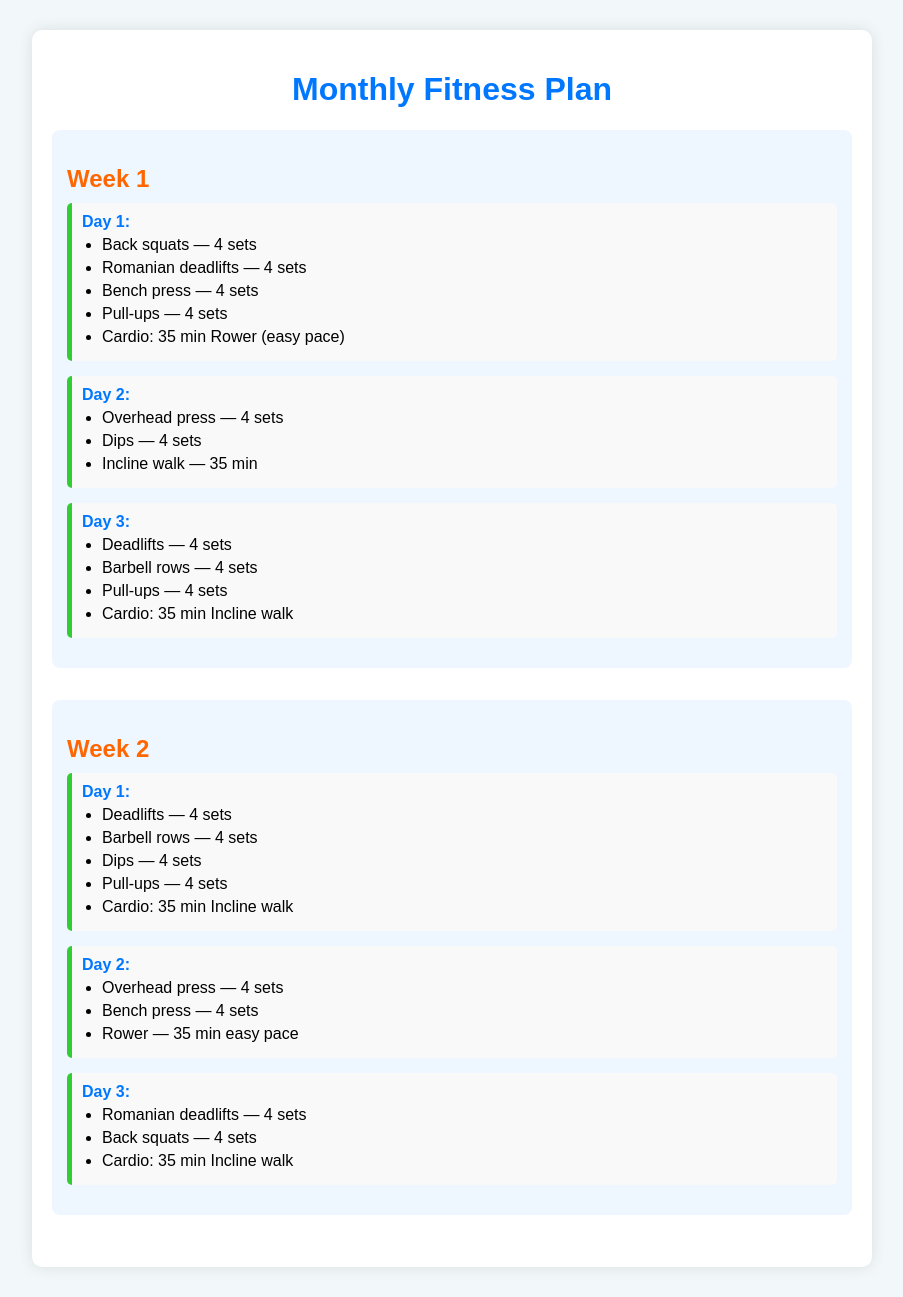
After one commit to incognizantx/fitness_app, a Flask app: page /plan in a window 1280 px wide. The commit adds this page. Shown: the whole page, without its empty margins (188-1091 px from the left). Run offline with Flask 3, Linux system fonts and the light colour scheme.

Commit message:
new version

```diff
--- a/fitness_app/app.py
+++ b/fitness_app/app.py
@@ -1,24 +1,70 @@
 from flask import Flask, render_template, request
 import random
+from ml_engine import predict_intensity
 
 app = Flask(__name__)
 
 EXERCISES = {
-    "Weight Loss": [
-        "30 min brisk walking", "20 min HIIT cardio", "Cycling - 10 km",
-        "Jump rope - 10 min", "Swimming - 30 min", "Bodyweight circuit training"
-    ],
-    "Muscle Gain": [
-        "Bench press - 4 sets", "Deadlift - 4 sets", "Squats - 4 sets",
-        "Overhead press - 4 sets", "Pull-ups - 3 sets", "Dumbbell curls - 3 sets"
-    ],
-    "Endurance": [
-        "5 km run", "Cycling - 15 km", "Rowing machine - 20 min",
-        "Swimming - 40 min", "Stair climbing - 20 min", "Burpees - 3 sets"
-    ]
+    "Weight Loss": {
+        "strength": ["Bodyweight squats", "Push-ups", "Walking lunges", "Dumbbell rows", "Plank holds", "Kettlebell swings"],
+        "cardio":   ["Brisk walk", "HIIT intervals", "Cycling", "Elliptical", "Rowing", "Jump rope"]
+    },
+    "Muscle Gain": {
+        "strength": ["Back squats", "Deadlifts", "Bench press", "Overhead press", "Barbell rows", "Pull-ups", "Dips", "Romanian deadlifts"],
+        "cardio":   ["Incline walk", "Light cycling", "Rower easy pace"]
+    },
+    "Endurance": {
+        "strength": ["Goblet squats", "Step-ups", "Kettlebell clean & press", "Walking lunges", "Core circuit", "Single-leg RDL"],
+        "cardio":   ["Steady run", "Tempo run", "Long ride", "Rowing steady", "Stair climber", "Swim"]
+    }
 }
+def generate_plan():
+    return {
+        "Week 1": [
+            ["Back squats — 4 sets", "Romanian deadlifts — 4 sets", "Bench press — 4 sets", "Pull-ups — 4 sets", "Cardio: 35 min Rower (easy pace)"],
+            ["Overhead press — 4 sets", "Dips — 4 sets", "Incline walk — 35 min"],
+            ["Deadlifts — 4 sets", "Barbell rows — 4 sets", "Pull-ups — 4 sets", "Cardio: 35 min Incline walk"]
+        ],
+        "Week 2": [
+            ["Deadlifts — 4 sets", "Barbell rows — 4 sets", "Dips — 4 sets", "Pull-ups — 4 sets", "Cardio: 35 min Incline walk"],
+            ["Overhead press — 4 sets", "Bench press — 4 sets", "Rower — 35 min easy pace"],
+            ["Romanian deadlifts — 4 sets", "Back squats — 4 sets", "Cardio: 35 min Incline walk"]
+        ]
+        # You can extend for Week 3, Week 4, etc.
+    }
 
-@app.route("/", methods=["GET", "POST"])
+
+def build_plan(goal, duration, intensity):
+    """
+    intensity: 'Low' | 'Medium' | 'High'
+    We scale total sets and cardio minutes by intensity and duration.
+    """
+    cfg = {
+        "Low":    {"sets_per_strength_move": 2, "strength_moves": 4, "cardio_min": 15},
+        "Medium": {"sets_per_strength_move": 3, "strength_moves": 5, "cardio_min": 25},
+        "High":   {"sets_per_strength_move": 4, "strength_moves": 6, "cardio_min": 35},
+    }[intensity]
+
+    bank = EXERCISES[goal]
+    strength_pool = bank["strength"]
+    cardio_pool = bank["cardio"]
+
+    def day_plan(day_idx=None):
+        strength = random.sample(strength_pool, min(cfg["strength_moves"], len(strength_pool)))
+        cardio = random.choice(cardio_pool)
+        strength_text = ", ".join(f"{mv} — {cfg['sets_per_strength_move']} sets" for mv in strength)
+        return f"{('Day ' + str(day_idx) + ': ') if day_idx else ''}{strength_text}; Cardio: {cfg['cardio_min']} min {cardio}"
+
+    if duration == "Day":
+        return [day_plan()]
+    elif duration == "Week":
+        return [day_plan(i+1) for i in range(7)]
+    elif duration == "Month":
+        # 4 weeks summary (each entry describes a representative week)
+        return [f"Week {i+1}: " + ", ".join([day_plan() for _ in range(3)]) for i in range(4)]
+    return []
+
+@app.route("/", methods=["GET"])
 def home():
     return render_template("index.html")
 
@@ -27,21 +73,30 @@ def results():
     weight = float(request.form["weight"])
     height = float(request.form["height"])
     age = int(request.form["age"])
-    gender = request.form["gender"]
-    goal = request.form["goal"]
-    duration = request.form["duration"]
+    gender = request.form["gender"]            # "Male" | "Female"
+    goal = request.form["goal"]                # in EXERCISES keys
+    duration = request.form["duration"]        # Day | Week | Month
 
-    base_exercises = EXERCISES.get(goal, [])
-    if duration == "Day":
-        plan = random.sample(base_exercises, min(3, len(base_exercises)))
-    elif duration == "Week":
-        plan = [f"Day {i+1}: " + ", ".join(random.sample(base_exercises, 3)) for i in range(7)]
-    elif duration == "Month":
-        plan = [f"Week {i+1}: " + ", ".join(random.sample(base_exercises, 4)) for i in range(4)]
-    else:
-        plan = []
+    intensity, bmi = predict_intensity(age, weight, height, gender, goal)
+    plan = build_plan(goal, duration, intensity)
 
-    return render_template("results.html", plan=plan, duration=duration)
+    # For transparency, show the calculated BMI and intensity
+    summary = {
+        "bmi": round(bmi, 1),
+        "intensity": intensity,
+        "goal": goal,
+        "duration": duration,
+        "gender": gender,
+        "age": age,
+        "weight": weight,
+        "height": height
+    }
+    return render_template("results.html", plan=plan, duration=duration, summary=summary)
 
+@app.route("/plan")
+def plan():
+    fitness_plan = generate_plan()
+    return render_template("plan.html", fitness_plan=fitness_plan)
 if __name__ == "__main__":
-    app.run(host="0.0.0.0", port=5000, debug=True)
+    # Expose to LAN so you can open on phone
+    app.run(debug=True)
--- /dev/null
+++ b/fitness_app/ml_engine.py
@@ -0,0 +1,81 @@
+import os
+import numpy as np
+from joblib import dump, load
+from sklearn.ensemble import RandomForestClassifier
+
+MODEL_PATH = "model_intensity.joblib"
+
+# Goals in a fixed order so we can one-hot properly
+GOALS = ["Weight Loss", "Muscle Gain", "Endurance"]
+GENDERS = ["Male", "Female"]
+
+def _make_synthetic_dataset(n=2000, seed=42):
+    """
+    We generate a simple synthetic dataset:
+      X features: [age, BMI, gender_is_male, goal_wl, goal_mg, goal_end]
+      y target: intensity_class in {0:Low, 1:Medium, 2:High}
+    Target is created by heuristic + noise so the model learns a sensible rule.
+    """
+    rng = np.random.default_rng(seed)
+    age = rng.integers(12, 81, size=n)                # 12..80
+    bmi = rng.uniform(16, 40, size=n)                 # underweight..obese
+    gender_male = rng.integers(0, 2, size=n)          # 0/1
+    goal_idx = rng.integers(0, 3, size=n)             # 0..2
+
+    goal_oh = np.zeros((n, 3), dtype=int)
+    goal_oh[np.arange(n), goal_idx] = 1
+
+    # Heuristic base score: higher for muscle gain & endurance, lower for high BMI & older age
+    base = (
+        0.6 * goal_oh[:, 1] +         # Muscle Gain tends higher intensity
+        0.5 * goal_oh[:, 2] +         # Endurance medium-high
+        0.3 * goal_oh[:, 0]           # Weight Loss medium
+    )
+    base += 0.25 * gender_male        # slight bump for male
+    base -= 0.02 * np.clip(age - 35, 0, None)  # intensity reduces after ~35
+    base -= 0.03 * np.clip(bmi - 27, 0, None)  # intensity reduces for BMI>27
+    base += rng.normal(0, 0.15, size=n)        # noise
+
+    # Map continuous base to classes
+    # thresholds chosen to produce roughly balanced classes
+    y = np.digitize(base, bins=[0.15, 0.55])   # 0:low, 1:med, 2:high
+
+    X = np.column_stack([age, bmi, gender_male, goal_oh])
+    return X, y
+
+def _train_and_save_model():
+    X, y = _make_synthetic_dataset()
+    clf = RandomForestClassifier(
+        n_estimators=120, max_depth=6, random_state=7, class_weight="balanced"
+    )
+    clf.fit(X, y)
+    dump(clf, MODEL_PATH)
+    return clf
+
+def _ensure_model():
+    if os.path.exists(MODEL_PATH):
+        try:
+            return load(MODEL_PATH)
+        except Exception:
+            pass
+    return _train_and_save_model()
+
+_model = _ensure_model()
+
+def _featurize(age: int, weight_kg: float, height_cm: float, gender: str, goal: str):
+    h_m = height_cm / 100.0
+    bmi = weight_kg / (h_m * h_m) if h_m > 0 else 0.0
+    gender_male = 1 if gender == "Male" else 0
+    goal_vec = [1 if goal == g else 0 for g in GOALS]
+    X = np.array([age, bmi, gender_male] + goal_vec, dtype=float).reshape(1, -1)
+    return X, bmi
+
+def predict_intensity(age, weight_kg, height_cm, gender, goal):
+    """
+    Returns: (intensity_label, bmi_value)
+      intensity_label in {"Low","Medium","High"}
+    """
+    X, bmi = _featurize(age, weight_kg, height_cm, gender, goal)
+    pred = int(_model.predict(X)[0])
+    label = ["Low", "Medium", "High"][pred]
+    return label, float(bmi)
--- /dev/null
+++ b/fitness_app/requirements.txt
@@ -0,0 +1,4 @@
+flask
+scikit-learn
+numpy
+joblib
--- /dev/null
+++ b/fitness_app/static/css/plan.css
@@ -0,0 +1,55 @@
+body {
+    font-family: Arial, sans-serif;
+    background-color: #f2f7fa;
+    margin: 0;
+    padding: 0;
+}
+
+.container {
+    max-width: 800px;
+    margin: 30px auto;
+    padding: 20px;
+    background: white;
+    border-radius: 10px;
+    box-shadow: 0px 0px 15px rgba(0,0,0,0.1);
+}
+
+h1 {
+    text-align: center;
+    color: #0077ff;
+}
+
+.week-plan {
+    margin-bottom: 2rem;
+    padding: 15px;
+    background: #eef6ff;
+    border-radius: 8px;
+}
+
+.week-plan h2 {
+    color: #ff6600;
+    margin-bottom: 10px;
+}
+
+.day {
+    margin-bottom: 15px;
+    background: #f9f9f9;
+    border-left: 5px solid limegreen;
+    padding: 10px;
+    border-radius: 5px;
+}
+
+.day strong {
+    display: block;
+    color: #0077ff;
+    margin-bottom: 5px;
+}
+
+ul {
+    margin: 0;
+    padding-left: 20px;
+}
+
+li {
+    margin-bottom: 5px;
+}
--- a/fitness_app/static/theme.js
+++ b/fitness_app/static/theme.js
@@ -19,8 +19,6 @@ function changeTheme(color) {
 document.addEventListener('DOMContentLoaded', () => {
   const savedTheme = localStorage.getItem('themeColor') || 'blue';
   const themePicker = document.getElementById('themePicker');
-    if (themePicker) {
-        themePicker.value = savedTheme;
-    }
+  if (themePicker) themePicker.value = savedTheme;
   applyTheme(savedTheme);
 });
--- /dev/null
+++ b/fitness_app/templates/plan.html
@@ -0,0 +1,28 @@
+<!DOCTYPE html>
+<html lang="en">
+<head>
+    <meta charset="UTF-8">
+    <title>Fitness Plan</title>
+    <link rel="stylesheet" href="{{ url_for('static', filename='css/plan.css') }}">
+</head>
+<body>
+    <div class="container">
+        <h1>Monthly Fitness Plan</h1>
+        {% for week, days in fitness_plan.items() %}
+        <div class="week-plan">
+            <h2>{{ week }}</h2>
+            {% for exercises in days %}
+            <div class="day">
+                <strong>Day {{ loop.index }}:</strong>
+                <ul>
+                    {% for exercise in exercises %}
+                    <li>{{ exercise }}</li>
+                    {% endfor %}
+                </ul>
+            </div>
+            {% endfor %}
+        </div>
+        {% endfor %}
+    </div>
+</body>
+</html>
```
Also changed, not shown: fitness_app/static/style.css (+16 -102 lines), fitness_app/templates/index.html (+4 -10 lines), fitness_app/templates/results.html (+17 -5 lines), 1 other file. Lines whose indentation alone changed are shown as unchanged.
